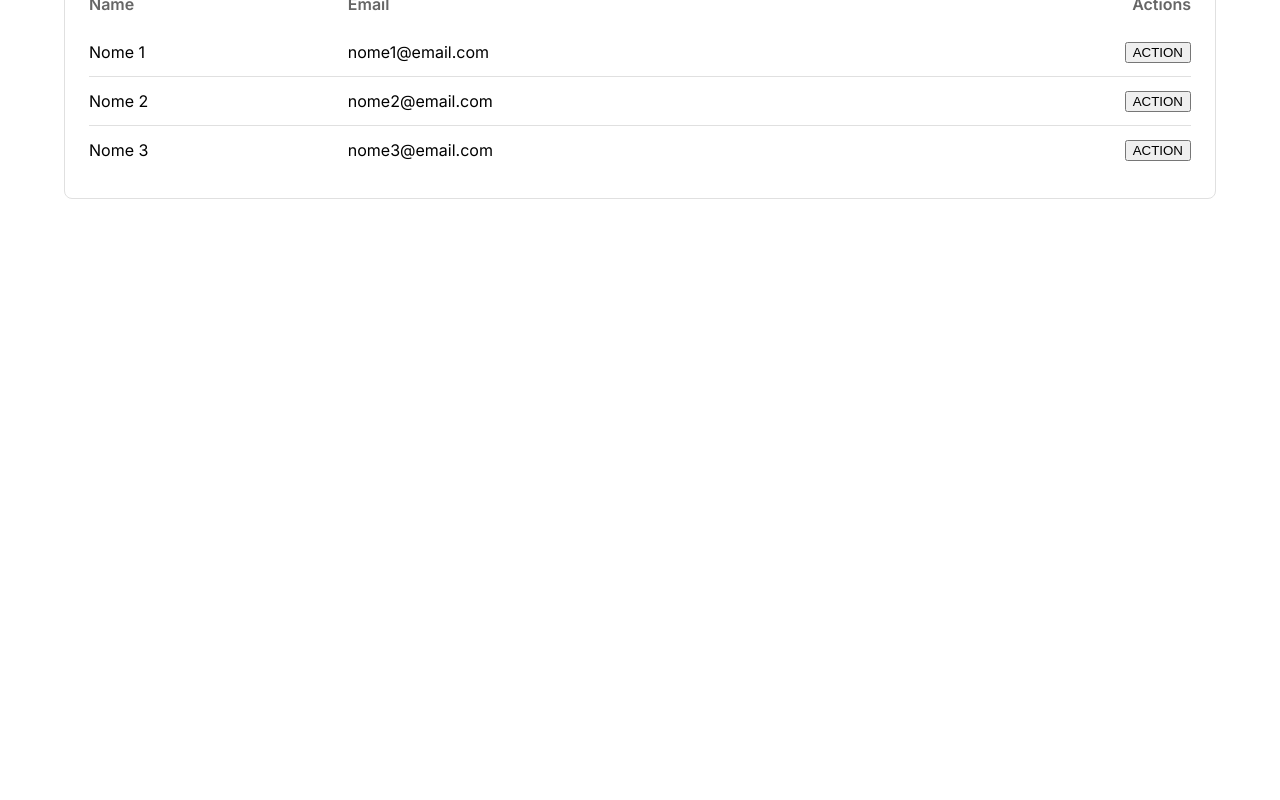
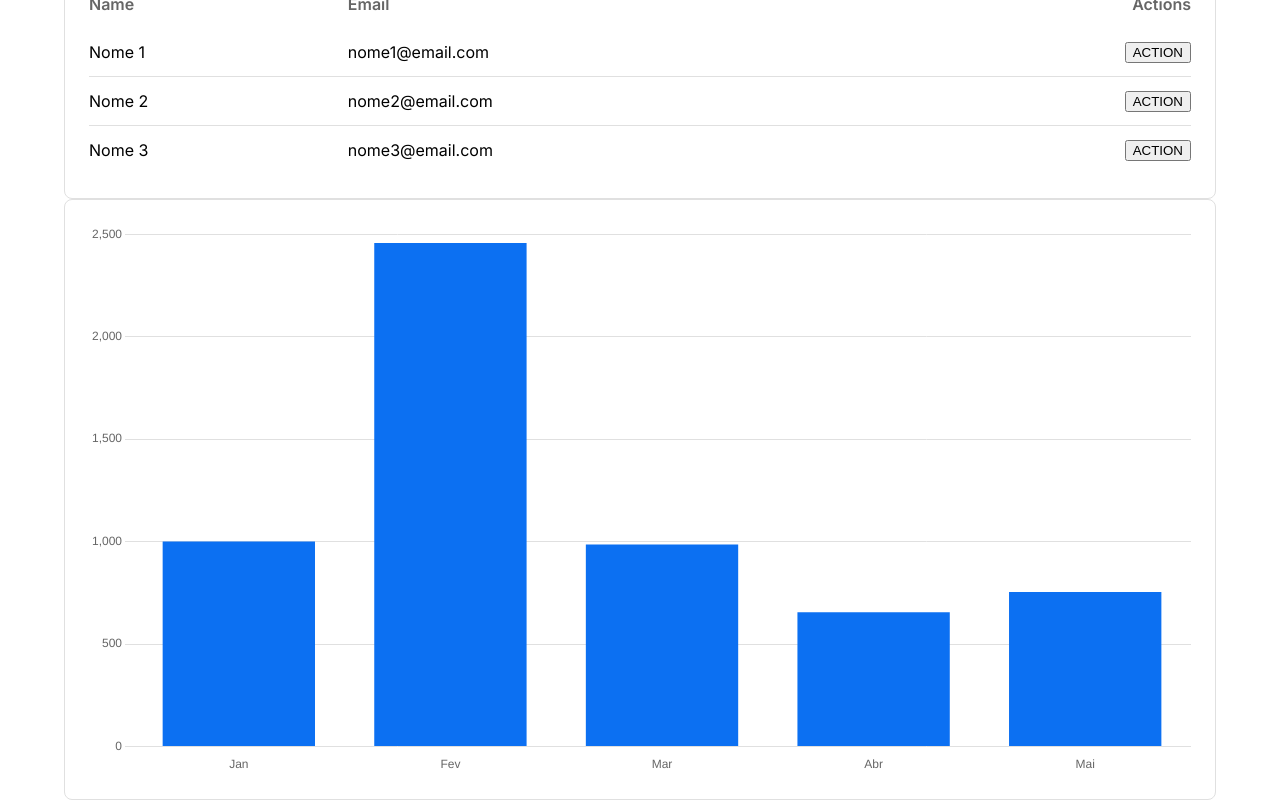
Before and after one commit to dinizgb/dnc-sales-dashboard-gsd, a React (Vite) app: page /home in a window 1280 px wide. Shown: the part 483-1283 px from the top of the page. Before the commit the page ends 800 px from the top, so only its background shows below. Built offline with nearby package versions, Linux system fonts and the light colour scheme.

Commit message:
Chart Component

```diff
--- a/package.json
+++ b/package.json
@@ -14,7 +14,9 @@
     "@emotion/styled": "^11.11.5",
     "@mui/material": "^5.16.1",
     "@types/styled-components": "^5.1.34",
+    "chart.js": "^4.4.3",
     "react": "^18.3.1",
+    "react-chartjs-2": "^5.2.0",
     "react-dom": "^18.3.1",
     "react-router-dom": "^6.24.1",
     "styled-components": "^6.1.11"
--- /dev/null
+++ b/src/components/CustomChart.tsx
@@ -0,0 +1,81 @@
+import { useTheme } from 'styled-components'
+import {
+  Chart as ChartJS,
+  CategoryScale,
+  LinearScale,
+  BarElement,
+  PointElement,
+  LineElement,
+  Title,
+  Tooltip,
+  Legend,
+} from 'chart.js'
+import { Line } from 'react-chartjs-2'
+import { Bar } from 'react-chartjs-2'
+import { CustomChartProps } from '@/types'
+
+ChartJS.register(
+  CategoryScale,
+  LinearScale,
+  BarElement,
+  PointElement,
+  LineElement,
+  Title,
+  Tooltip,
+  Legend
+)
+
+function CustomChart(props: CustomChartProps) {
+  const { data, labels, type } = props
+  const theme = useTheme()
+  const options = {
+    responsive: true,
+    scaleShowVerticalLines: false,
+    scales: {
+      x: {
+        border: {
+          display: false,
+        },
+        grid: {
+          display: false,
+        },
+        ticks: {
+          color: theme.typographies.subtitle,
+        },
+      },
+      y: {
+        border: {
+          display: false,
+        },
+        grid: {
+          color: theme.appDefaultStroke,
+        },
+        ticks: {
+          color: theme.typographies.subtitle,
+        },
+      },
+    },
+    plugins: {
+      legend: {
+        display: false,
+      },
+    },
+  }
+  const chartData = {
+    labels,
+    datasets: [
+      {
+        data: data,
+        borderColor: 'rgb(12, 112, 242)',
+        backgroundColor: 'rgba(12, 112, 242, 1)',
+      },
+    ],
+  }
+  return type === 'bar' ? (
+    <Bar options={options} data={chartData} />
+  ) : (
+    <Line options={options} data={chartData} />
+  )
+}
+
+export default CustomChart
--- a/src/components/index.ts
+++ b/src/components/index.ts
@@ -1,4 +1,5 @@
 export { default as AvatarsList } from './AvatarList'
+export { default as CustomChart } from './CustomChart'
 export { default as CustomTable } from './CustomTable'
 export { default as FormComponent } from './FormComponent'
 export { default as Header } from './Header'
--- a/src/pages/Home.tsx
+++ b/src/pages/Home.tsx
@@ -1,4 +1,10 @@
-import { AvatarsList, CardComponent, CustomTable, Header } from '@/components'
+import {
+  AvatarsList,
+  CardComponent,
+  CustomChart,
+  CustomTable,
+  Header,
+} from '@/components'
 import { Container } from '@mui/material'
 import { currencyConverter } from '@/utils'
 
@@ -55,6 +61,13 @@
             rows={mockTableData.rows}
           />
         </CardComponent>
+        <CardComponent>
+          <CustomChart
+            labels={['Jan', 'Fev', 'Mar', 'Abr', 'Mai']}
+            data={[1000.12, 2456.54, 986.32, 654.89, 754.89, 354.89]}
+            type="bar"
+          />
+        </CardComponent>
       </Container>
     </>
   )
--- /dev/null
+++ b/src/types/customChart.d.ts
@@ -0,0 +1,5 @@
+export interface CustomChartProps {
+  labels: string[]
+  data: number[]
+  type: 'line' | 'bar'
+}
--- a/src/types/index.ts
+++ b/src/types/index.ts
@@ -1,4 +1,5 @@
 export * from './avatarsList'
+export * from './customChart'
 export * from './customTable'
 export * from './theme'
 export * from './typographies'
```
Also changed, not shown: 1 other file (tests, documents, lock files or other folders).
